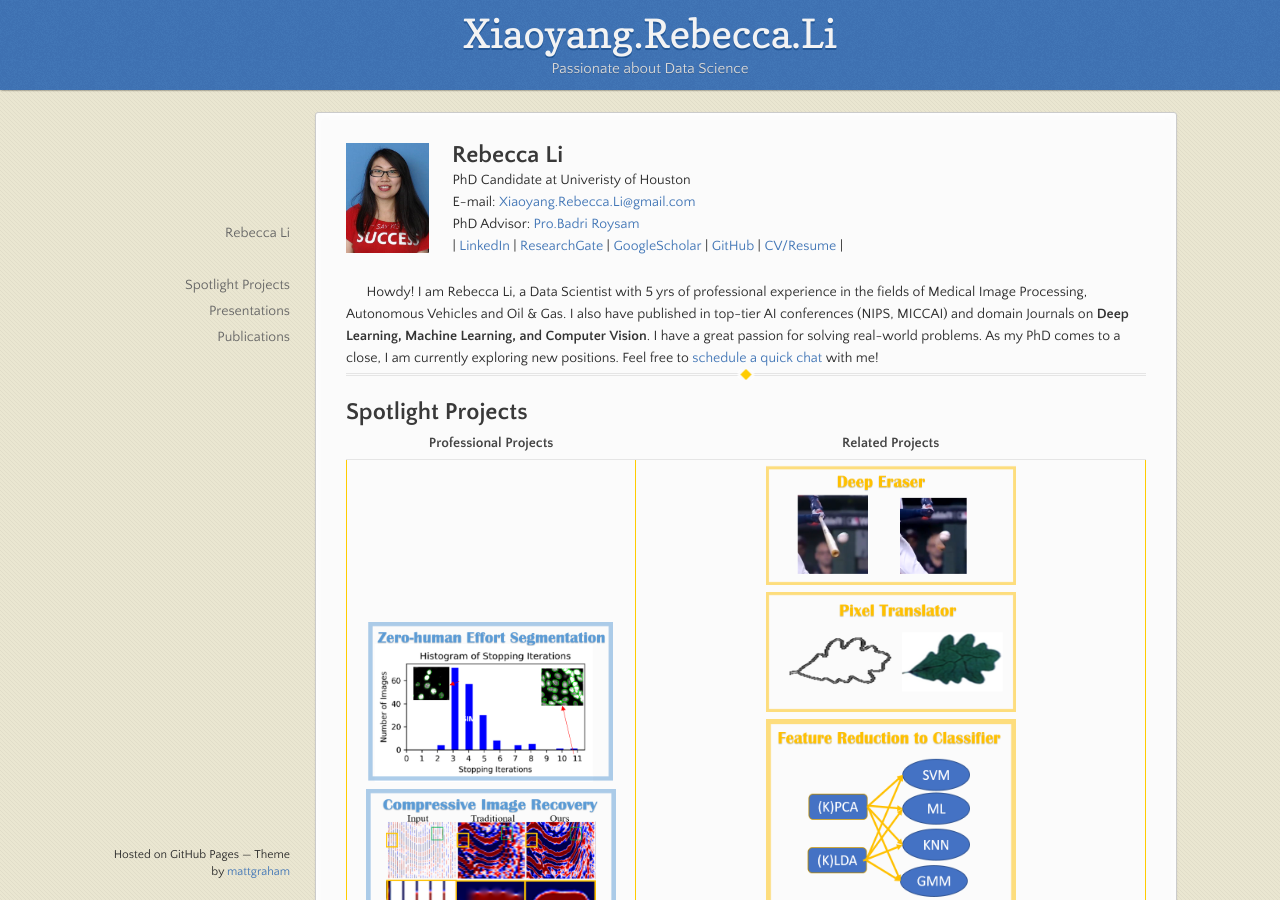
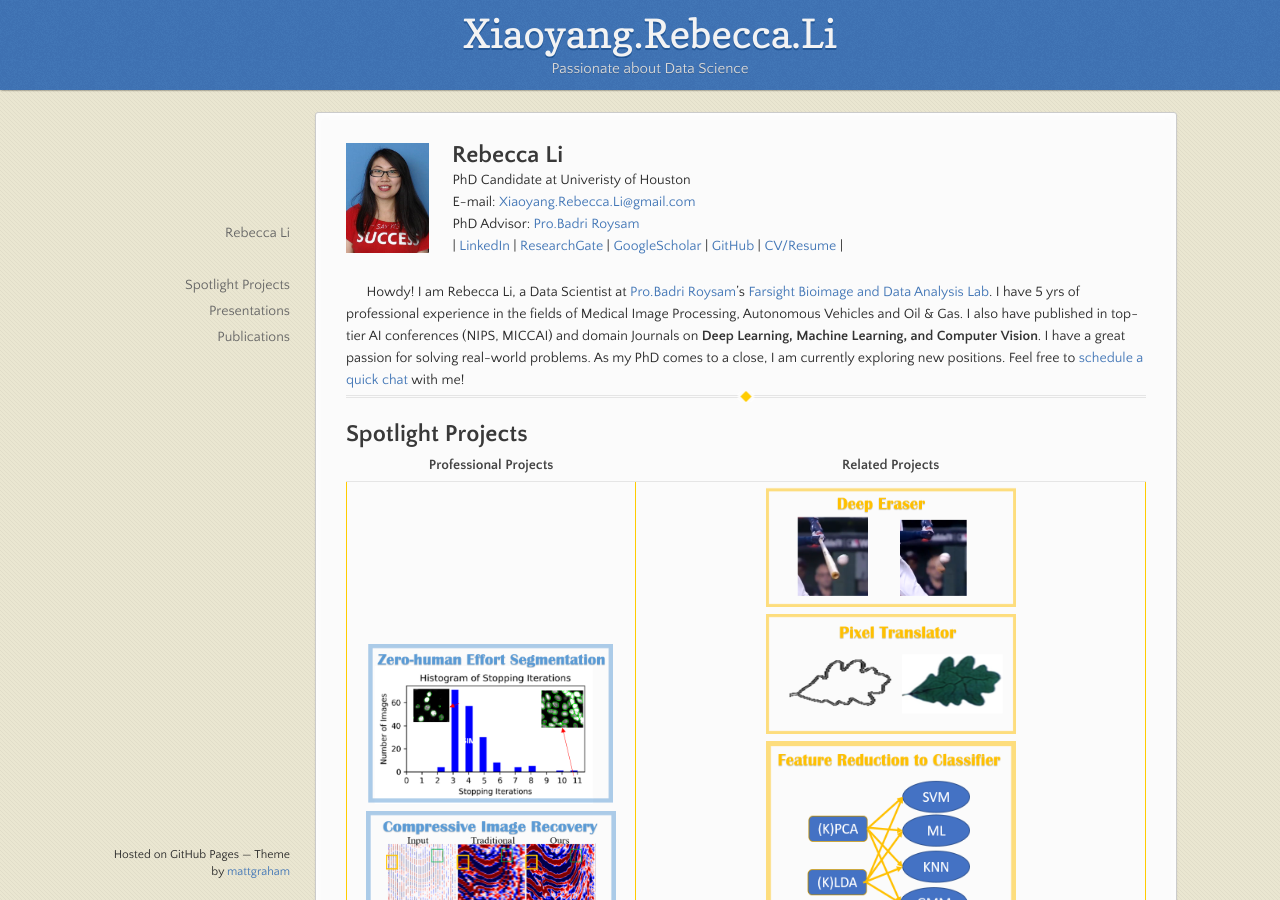
Before and after one commit to Xiaoyang-Rebecca/xiaoyang-rebecca.github.io, a Jekyll site: the page built from index.md, in a window 1280 px wide and 900 px high. Built offline with Jekyll 4.4.1, drawn with Linux system fonts in a browser that asks for light colours; our own code applies the rules of GitHub Pages for plain Markdown files.

Commit message:
Update index.md

```diff
--- a/index.md
+++ b/index.md
@@ -11,7 +11,7 @@
 &nbsp;&nbsp;&nbsp;&nbsp;&nbsp;&nbsp;  \| [LinkedIn](https://www.linkedin.com/in/xiaoyang-rebecca-li/?locale=en_US)  \|  [ ResearchGate](http://researchgate.net/profile/Xiaoyang_Li14) \| [GoogleScholar](https://scholar.google.com/citations?user=k7iInwsAAAAJ&hl=en&authuser=1) \|   [ GitHub](http://github.com/Xiaoyang-Rebecca )  \|  [ CV/Resume](https://drive.google.com/file/d/1GApBS2kuk6vfx0mnKjPG59URymvI3xze/view) \|
 
 ###  &nbsp;
-&nbsp;&nbsp;&nbsp;&nbsp;&nbsp;&nbsp;Howdy! I am Rebecca Li, a Data Scientist with 5 yrs of professional experience in the fields of Medical Image Processing, Autonomous Vehicles and Oil & Gas. I also have published in top-tier AI conferences (NIPS, MICCAI) and domain Journals on **Deep Learning, Machine Learning, and Computer Vision**. I have a great passion for solving real-world problems. As my PhD comes to a close, I am currently exploring new positions. Feel free to [schedule a quick chat](https://support.zoom.us/hc/en-us/articles/201362413-Scheduling-meetings) with me!
+&nbsp;&nbsp;&nbsp;&nbsp;&nbsp;&nbsp;Howdy! I am Rebecca Li, a Data Scientist at  [Pro.Badri Roysam](http://www.ee.uh.edu/faculty/roysam)'s [Farsight Bioimage and Data Analysis Lab](https://github.com/RoysamLab). I have 5 yrs of professional experience in the fields of Medical Image Processing, Autonomous Vehicles and Oil & Gas. I also have published in top-tier AI conferences (NIPS, MICCAI) and domain Journals on **Deep Learning, Machine Learning, and Computer Vision**. I have a great passion for solving real-world problems. As my PhD comes to a close, I am currently exploring new positions. Feel free to [schedule a quick chat](https://support.zoom.us/hc/en-us/articles/201362413-Scheduling-meetings) with me!
 
 --------------
 ## Spotlight Projects
```
